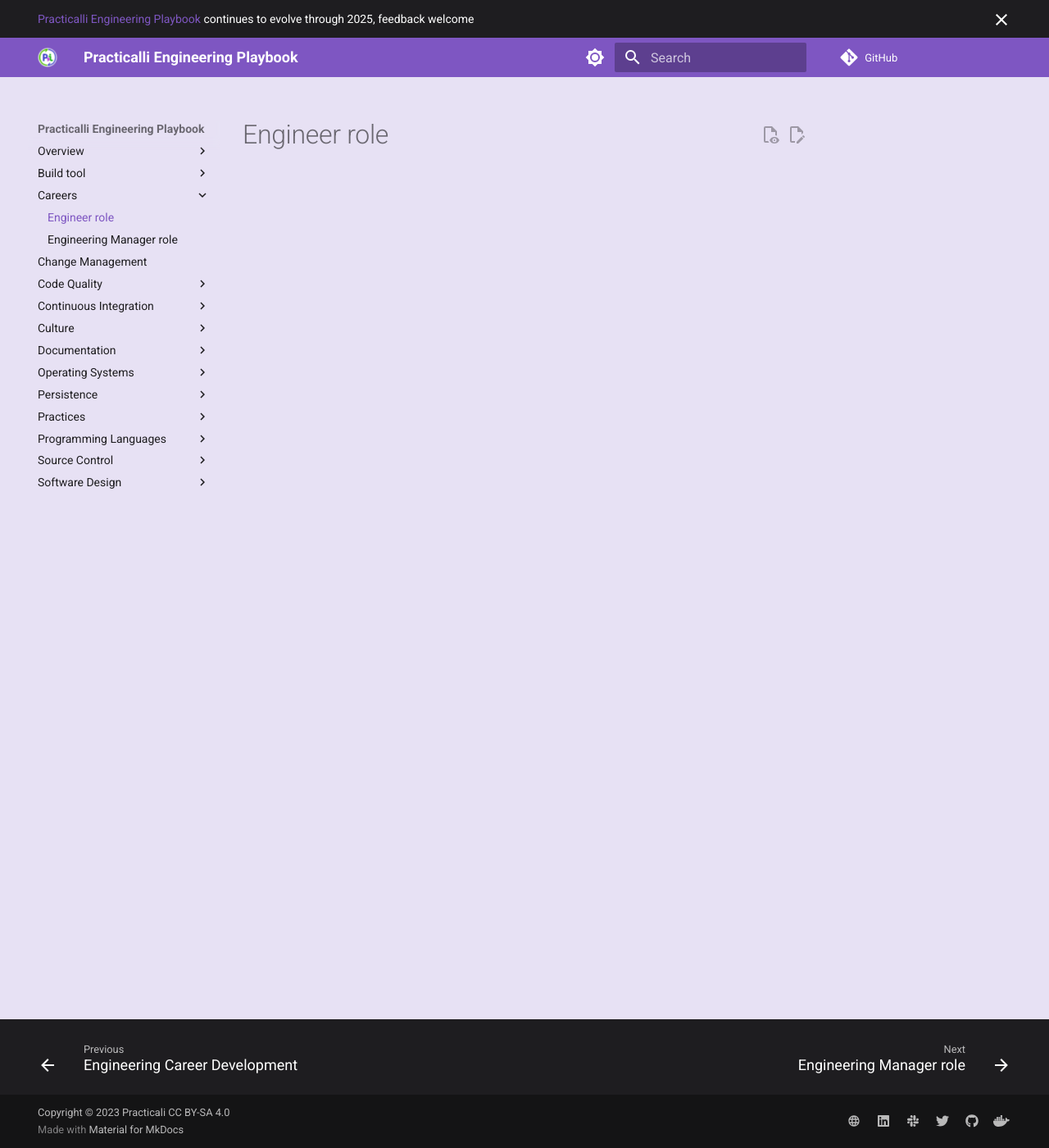
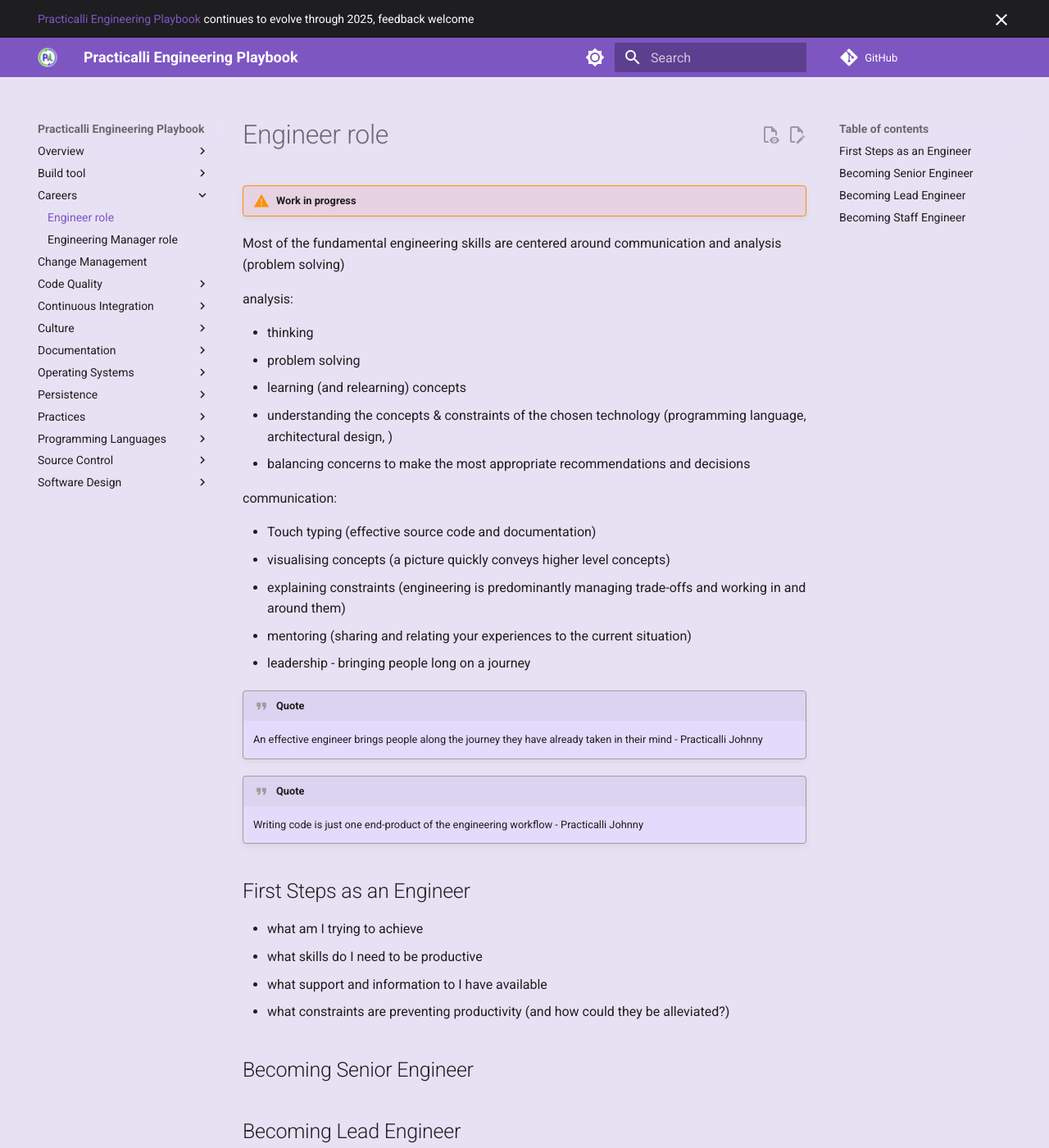
Before and after one commit to practicalli/engineering-playbook, an MkDocs documentation site: the page built from docs/careers/engineer.md, in a window 1280 px wide and 1400 px high. Shown: the whole window at 82% size. Built offline with MkDocs 1.6.1 and Material for MkDocs 9.7.7, drawn with Linux system fonts in a browser that asks for light colours; plug-ins that fetch from the network failed and are left out; comment, search, counter and statistics services are not loaded; some of the changed text lies outside the part shown.

Commit message:
careers: draft of engineer role

```diff
--- a/docs/careers/engineer.md
+++ b/docs/careers/engineer.md
@@ -1 +1,49 @@
 # Engineer role
+
+!!! WARNING "Work in progress"
+
+Most of the fundamental engineering skills are centered around communication and analysis (problem solving)
+
+analysis:
+
+- thinking
+- problem solving
+- learning (and relearning) concepts
+- understanding the concepts & constraints of the chosen technology (programming language, architectural design, )
+- balancing concerns to make the most appropriate recommendations and decisions
+
+communication:
+
+- Touch typing (effective source code and documentation)
+- visualising concepts (a picture quickly conveys higher level concepts)
+- explaining constraints (engineering is predominantly managing trade-offs and working in and around them)
+- mentoring (sharing and relating your experiences to the current situation)
+- leadership - bringing people long on a journey
+
+
+!!! QUOTE
+    An effective engineer brings people along the journey they have already taken in their mind - Practicalli Johnny
+
+
+!!! QUOTE
+    Writing code is just one end-product of the engineering workflow - Practicalli Johnny
+
+
+
+## First Steps as an Engineer
+
+- what am I trying to achieve
+- what skills do I need to be productive
+- what support and information to I have available
+- what constraints are preventing productivity (and how could they be alleviated?)
+
+
+
+## Becoming Senior Engineer
+
+
+
+## Becoming Lead Engineer
+
+
+## Becoming Staff Engineer
```
